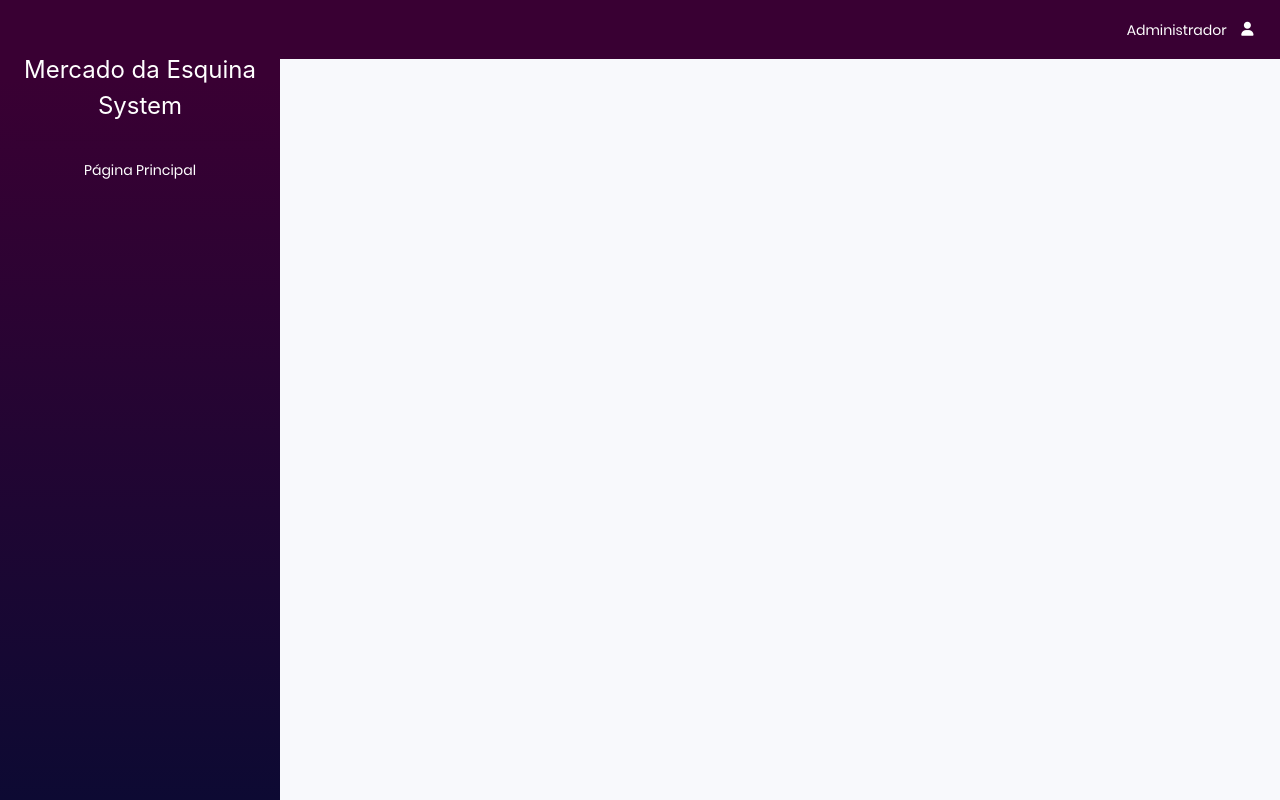
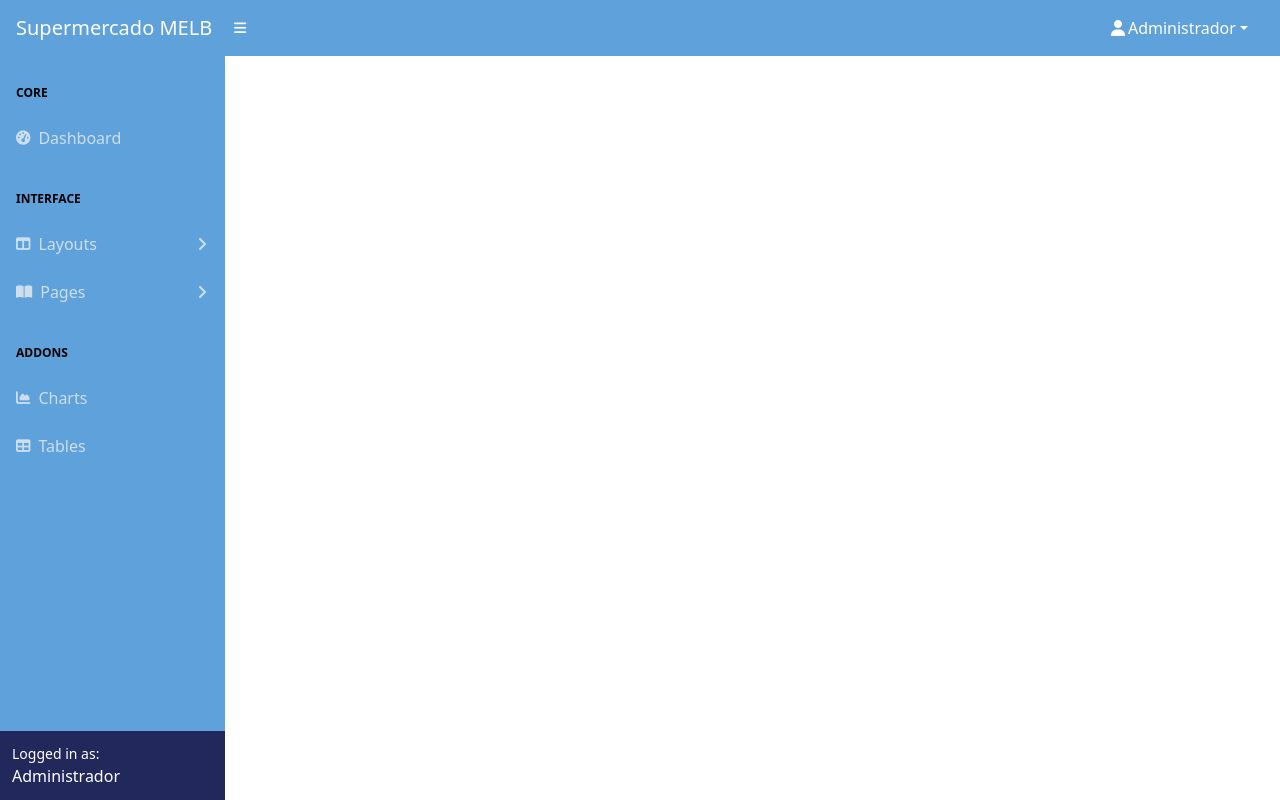
Before and after one commit to MarcioMicro/MercadoMELB, a PHP site: page /projeto_inicio.php in a window 1280 px wide. Run offline with PHP 8.4, Linux system fonts and the light colour scheme; a user stored in the database is signed in; some libraries are stand-ins or nearby versions.

Commit message:
MUDADO CABEÇA DE ALHO

```diff
--- a/htdocs/Projeto/includes/cabecalho.php
+++ b/htdocs/Projeto/includes/cabecalho.php
@@ -1,21 +1,18 @@
-<link rel="stylesheet" href="css/login.css">
 <script src="includes/jquery/dist/jquery.js"></script>
-<link rel="stylesheet" href="includes/bootstrap/css/bootstrap.min.css">
-<link rel="stylesheet" href="includes/sb-admin/css/sb-admin-2.min.css">
+<link rel="stylesheet" href="css/bootstrap.min.css">
+<link rel="stylesheet" href="css/bs-admin.css">
+<link rel="stylesheet" href="css/style.css">
 
+<script src="js/bootstrap.bundle.min.js"></script>
+<script src="includes/sb-admin/js/sb-admin-2.min.js"></script>
 
-<script src="includes/bootstrap/js/bootstrap.bundle.min.js"></script>
-<script src="includes/sb-admin/js/sb-admin-2.min.js"></script>
-<?php // <script src="//cdn.jsdelivr.net/npm/sweetalert2@11"></script>
-?>
-<link href="//cdn.jsdelivr.net/npm/@sweetalert2/theme-dark@4/dark.css" rel="stylesheet">
 <script src="//cdn.jsdelivr.net/npm/sweetalert2@11/dist/sweetalert2.min.js"></script>
 <script src="https://kit.fontawesome.com/10a6d5e523.js" crossorigin="anonymous"></script>
+<script src="https://www.uricer.edu.br/cmw/vendor/bootstrap/js/bootstrap.bundle.min.js"></script>
 <meta charset="iso-8859-1">
 
 
 <style>
-
   #sidebar a {
     color: #ffffff !important;
   }
@@ -24,65 +21,97 @@
     color: #ec6ad1 !important;
     text-decoration: none;
   }
-
 </style>
 
-<div id="wrapper" style="height: 100%">
+<body class="sb-nav-fixed">
+  <nav class="sb-topnav navbar navbar-expand navbar-azul">
 
-  <div class="d-flex flex-column flex-shrink-0 p-3 text-white bg-gradient-secondary" id = "sidebar" style="width: 280px; height: 100%">
+    <a class="navbar-brand ps-3" href="#">Supermercado MELB</a>
 
+    <button class="btn btn-link btn-sm order-1 order-lg-0 me-4 me-lg-0" id="sidebarToggle" href="#!"><i class="fas fa-bars"></i> </button>
+<div class="d-none d-md-inline-block form-inline ms-auto me-0 me-md-3 my-2 my-md-0"></div>
+    <ul class="navbar-nav ms-auto ms-md-0 me-3 me-lg-4">
+      <li class="nav-item dropdown">
+        <a class="nav-link dropdown-toggle" id="navbarDropdown" href="#" role="button" data-bs-toggle="dropdown" aria-expanded="false"><i class="fas fa-user fa-fw"></i><?php print ucfirst($_SESSION['usuario_nome']) ?></a>
+        <ul class="dropdown-menu dropdown-menu-end" aria-labelledby="navbarDropdown">
 
-<p style= "height: 20px">&nbsp;</p>
-    <span class="fs-4 text-center">Mercado da Esquina System</span>
-
-    <hr>
-    <ul class="nav nav-pills flex-column mb-auto text-center">
-      <li class="nav-item active">
-       <a href = "projeto_inicio.php" style="color: #ffffff"> P&aacute;gina Principal</a>
+          <li>
+            <hr class="dropdown-divider">
           </li>
-
+          <li><a class="dropdown-item" href="includes/encerrar_sessao.php">Finalizar</a></li>
         </ul>
-    <hr>
-
-  </div>
-
-  <div id="content-wrapper" class="d-flex flex-column">
-    <nav class="navbar navbar-expand-lg navbar-secondary bg-secondary">
-      <button id="sidebarToggleTop" class="btn btn-link d-md-none rounded-circle mr-3"> <i class="fa fa-bars"></i> </button>
-
-
-      <div class="input-group">
-
-
-
-      </div>
-
-
-      <ul class="navbar-nav ml-auto">
-        <li class="nav-item dropdown no-arrow">
-          <a class="nav-link dropdown-toggle" href="#" id="userDropdown" role="button" data-toggle="dropdown" aria-haspopup="true" aria-expanded="false">
-            <span class="mr-2 d-none d-lg-inline  small" style="color: #ffffff !important; font-size: 14px;"><?php print ucfirst($_SESSION['usuario_nome']) ?></span>
-            <i class="fas fa-user fa-sm fa-fw  " style="color: #ffffff !important; font-size: 14px;"></i>
-          </a>
-          <div class="dropdown-menu dropdown-menu-right shadow animated--grow-in" aria-labelledby="userDropdown">
-            <div class="dropdown-header">Usu&atilde;rios</div>
-            <div class="dropdown-divider"></div>
-
-            <form action="" method="post" id="troca_user" name="troca_user"></form>
-            <hr>
-            <a class="dropdown-item" onclick="window.location.href='includes/encerrar_sessao.php'">
-              <i class="fas fa-sign-out-alt fa-sm fa-fw mr-2 "></i>
-              Finalizar
-            </a>
-          </div>
-
-
-
-
-
       </li>
-
     </ul>
   </nav>
 
-    <script src="https://www.uricer.edu.br/cmw/vendor/bootstrap/js/bootstrap.bundle.min.js"></script>
+  <div id="layoutSidenav">
+    <div id="layoutSidenav_nav">
+      <nav class="sb-sidenav accordion sidenav-azul" id="sidenavAccordion">
+        <div class="sb-sidenav-menu">
+          <div class="nav">
+            <div class="sb-sidenav-menu-heading">Core</div>
+            <a class="nav-link" href="index.html">
+              <div class="sb-nav-link-icon"> <i class="fas fa-tachometer-alt"></i></div>
+              Dashboard
+            </a>
+            <div class="sb-sidenav-menu-heading">Interface</div>
+            <a class="nav-link collapsed" href="#" data-bs-toggle="collapse" data-bs-target="#collapseLayouts" aria-expanded="false" aria-controls="collapseLayouts">
+              <div class="sb-nav-link-icon"><i class="fas fa-columns"></i></div>
+              Layouts
+              <div class="sb-sidenav-collapse-arrow"><i class="fas fa-angle-down"></i></div>
+            </a>
+            <div class="collapse" id="collapseLayouts" aria-labelledby="headingOne" data-bs-parent="#sidenavAccordion">
+              <nav class="sb-sidenav-menu-nested nav">
+                <a class="nav-link" href="layout-static.html">Static Navigation</a>
+                <a class="nav-link" href="layout-sidenav-light.html">Light Sidenav</a>
+              </nav>
+            </div>
+            <a class="nav-link collapsed" href="#" data-bs-toggle="collapse" data-bs-target="#collapsePages" aria-expanded="false" aria-controls="collapsePages">
+              <div class="sb-nav-link-icon"><i class="fas fa-book-open"></i> </div>
+              Pages
+              <div class="sb-sidenav-collapse-arrow"><i class="fas fa-angle-down"></i></div>
+            </a>
+            <div class="collapse" id="collapsePages" aria-labelledby="headingTwo" data-bs-parent="#sidenavAccordion">
+              <nav class="sb-sidenav-menu-nested nav accordion" id="sidenavAccordionPages">
+                <a class="nav-link collapsed" href="#" data-bs-toggle="collapse" data-bs-target="#pagesCollapseAuth" aria-expanded="false" aria-controls="pagesCollapseAuth">
+                  Authentication
+                  <div class="sb-sidenav-collapse-arrow"><i class="fas fa-angle-down"></i></div>
+                </a>
+                <div class="collapse" id="pagesCollapseAuth" aria-labelledby="headingOne" data-bs-parent="#sidenavAccordionPages">
+                  <nav class="sb-sidenav-menu-nested nav">
+                    <a class="nav-link" href="login.html">Login</a>
+                    <a class="nav-link" href="register.html">Register</a>
+                    <a class="nav-link" href="password.html">Forgot Password</a>
+                  </nav>
+                </div>
+                <a class="nav-link collapsed" href="#" data-bs-toggle="collapse" data-bs-target="#pagesCollapseError" aria-expanded="false" aria-controls="pagesCollapseError">
+                  Error
+                  <div class="sb-sidenav-collapse-arrow"><i class="fas fa-angle-down"></i></div>
+                </a>
+                <div class="collapse" id="pagesCollapseError" aria-labelledby="headingOne" data-bs-parent="#sidenavAccordionPages">
+                  <nav class="sb-sidenav-menu-nested nav">
+                    <a class="nav-link" href="401.html">401 Page</a>
+                    <a class="nav-link" href="404.html">404 Page</a>
+                    <a class="nav-link" href="500.html">500 Page</a>
+                  </nav>
+                </div>
+              </nav>
+            </div>
+            <div class="sb-sidenav-menu-heading">Addons</div>
+            <a class="nav-link" href="charts.html">
+              <div class="sb-nav-link-icon"><i class="fas fa-chart-area"></i></div>
+              Charts
+            </a>
+            <a class="nav-link" href="tables.html">
+              <div class="sb-nav-link-icon"><i class="fas fa-table"></i></div>
+              Tables
+            </a>
+          </div>
+        </div>
+        <div class="sb-sidenav-footer">
+          <div class="small">Logged in as:</div>
+          <?php print ucfirst($_SESSION['usuario_nome']) ?>
+        </div>
+      </nav>
+    </div>
+    <div id="layoutSidenav_content">
```
Lines whose indentation alone changed are shown as unchanged.
